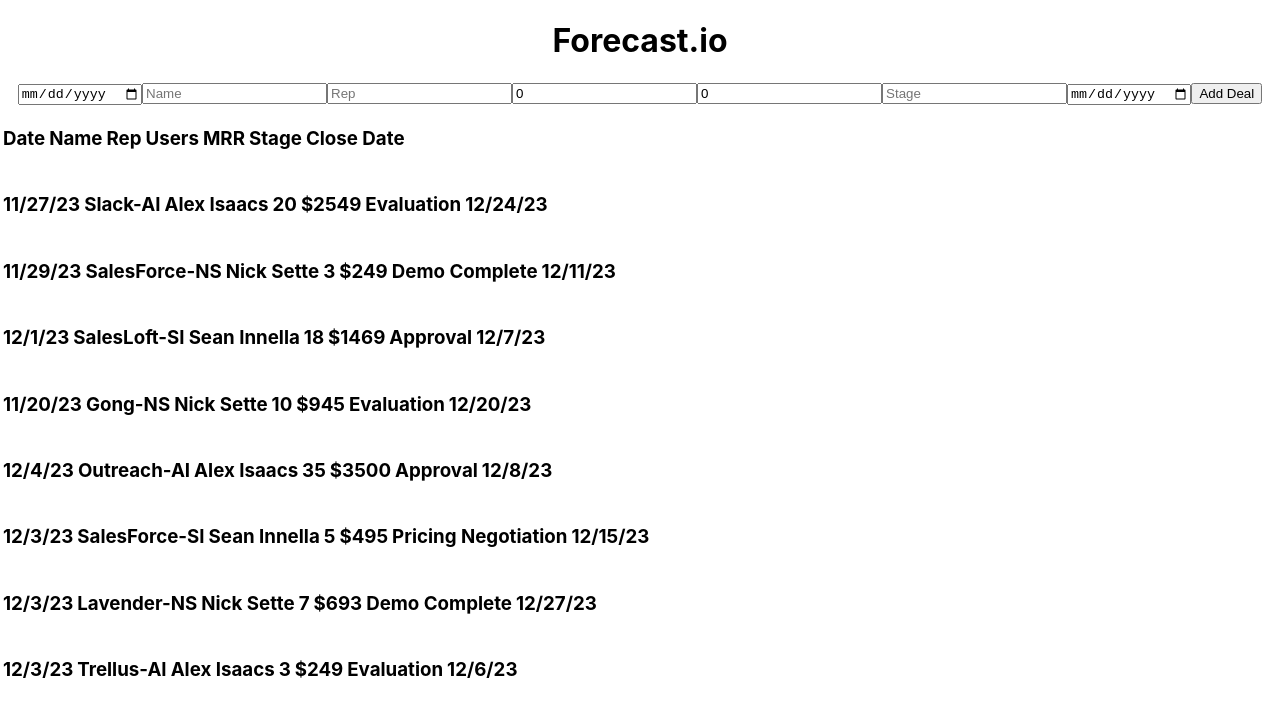
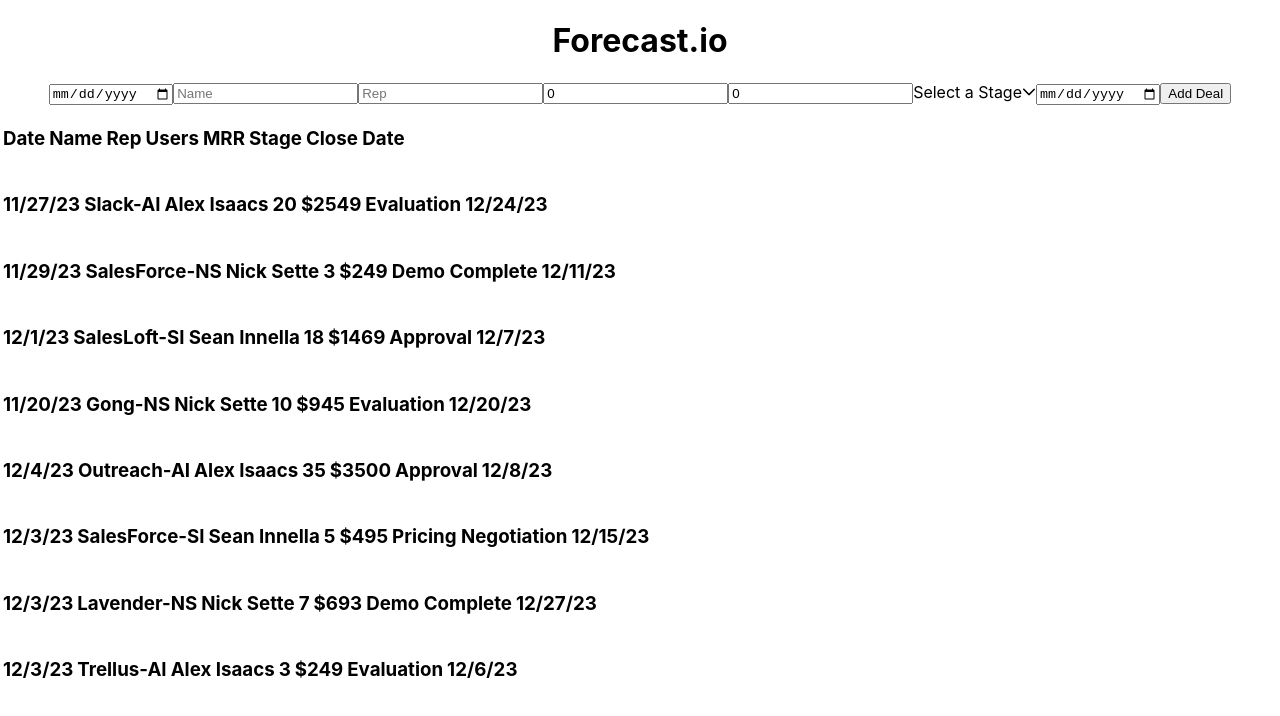
Before and after one commit to Alexisaacs18/salesForcasting, a React (Create React App) app in the folder sales-forcasting/: page / in a window 1280 px wide. Shown: the top 716 px of the page. Built offline with nearby package versions, Linux system fonts and the light colour scheme; data requests are answered from the project's data file.

Commit message:
Dropdown

```diff
--- a/sales-forcasting/package.json
+++ b/sales-forcasting/package.json
@@ -6,6 +6,7 @@
     "@testing-library/jest-dom": "^5.17.0",
     "@testing-library/react": "^13.4.0",
     "@testing-library/user-event": "^13.5.0",
+    "primereact": "^10.2.1",
     "react": "^18.2.0",
     "react-dom": "^18.2.0",
     "react-scripts": "5.0.1",
--- a/sales-forcasting/src/App.js
+++ b/sales-forcasting/src/App.js
@@ -5,9 +5,12 @@
 import ClosePage from './Components/ClosePage';
 import Header from './Components/Header';
 import './App.css';
+import { PrimeReactProvider, PrimeReactContext } from 'primereact/api';
+
 
 function App() {
   return (
+    <PrimeReactProvider>
       <div className="App">
         <Header />
         <RepPage />
@@ -15,6 +18,8 @@
         <StagePage />
         <PipelineContainer />
       </div>
+    </PrimeReactProvider>
+
   );
 }
 
--- a/sales-forcasting/src/Components/NewDealForm.js
+++ b/sales-forcasting/src/Components/NewDealForm.js
@@ -1,5 +1,7 @@
 import React from 'react';
 import { useState, useEffect } from 'react';
+import { Dropdown } from 'primereact/dropdown';
+
 
 function NewDealForm() {
     // fetch call to the stages engpoint and save those values in state
@@ -17,15 +19,19 @@
     }, [])
 
 
+
     const formOutline = {
         last_updated: '',
         name: '',
         rep: '',
         users: 0,
         monthly_recurring_revenue: 0,
-        stage_id: '',
         close: '',
+        stageInfo: {
+        }
     }
+
+    //When doing the post call, parse id from stageInfo
 
     const [form, setForm] = useState(formOutline)
 
@@ -36,6 +42,9 @@
         })
     }
 
+    // <Dropdown value={selectedCity} onChange={(e) => setSelectedCity(e.value)} options={cities} optionLabel="name"
+    // placeholder="Select a City" className="w-full md:w-14rem" />
+
     return (
         <div className="NewDealForm">
             <form >
@@ -44,7 +53,10 @@
                 <input onChange={handleChange} value={form.rep} type="text" name="rep" placeholder="Rep" />
                 <input onChange={handleChange} value={form.users} type="number" name="users" placeholder="Users" step="1" />
                 <input onChange={handleChange} value={form.monthly_recurring_revenue} type="number" name="monthly_recurring_revenue" placeholder="MRR" step="1" />
-                <input onChange={handleChange} value={form.stage_id} type="text" name="stage_id" placeholder="Stage" />
+
+                <Dropdown value={form.stageInfo} name="stageInfo" onChange={handleChange} options={formStage} optionLabel="name"
+                    placeholder="Select a Stage" className="w-full md:w-14rem" />
+
                 <input onChange={handleChange} value={form.close} type="date" name="close" placeholder="Close Date" />
                 <button type="submit">Add Deal</button>
             </form>
```
Also changed, not shown: 1 other file (tests, documents, lock files or other folders). Lines whose indentation alone changed are shown as unchanged.
